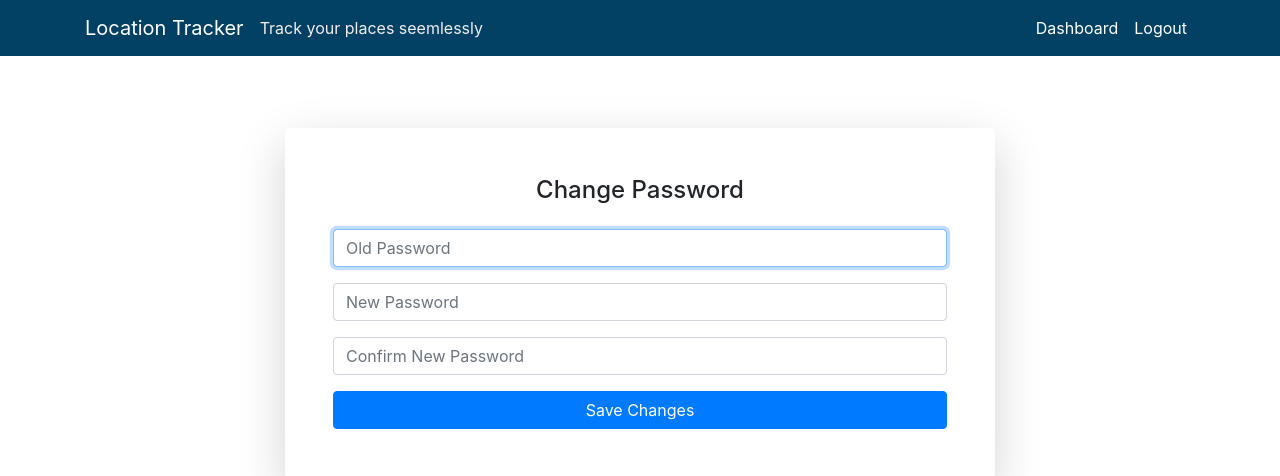
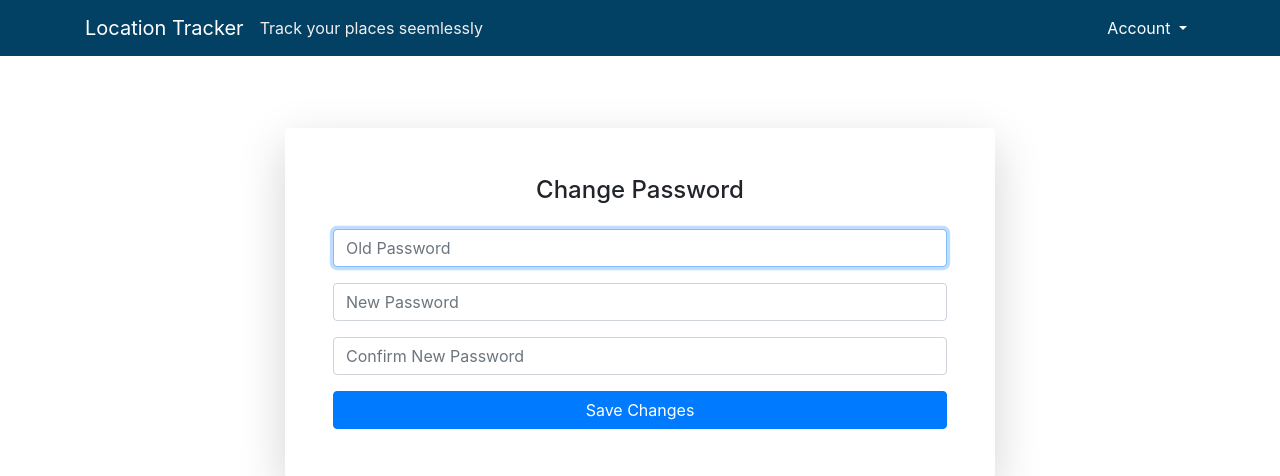
Before and after one commit to Shah-imran/Django---Location-Tracker, a Django app: page /change-password/ in a window 1280 px wide. Shown: the top 476 px of the page. Run offline with Django 3.2, Linux system fonts and the light colour scheme; a user stored in the database is signed in; some libraries are stand-ins or nearby versions.

Commit message:
nav bar changed

```diff
--- a/location/static/main.css
+++ b/location/static/main.css
@@ -29,3 +29,7 @@
 .nav-item .nav-link {
     color: #fff !important;
 }
+
+.dropdown-item.nav-dropdown:active {
+    background-color: #024064;
+}
--- a/location/templates/location/base.html
+++ b/location/templates/location/base.html
@@ -40,11 +40,16 @@
                 <div class="collapse navbar-collapse" id="navbarNav">
                     <ul class="navbar-nav ml-auto">
                         {% if request.user.is_authenticated %}
-                        <li class="nav-item">
-                            <a class="nav-link" href="{% url 'dashboard' %}">Dashboard</a>
-                        </li>
-                        <li class="nav-item">
-                            <a class="nav-link" href="{% url 'logout_user' %}">Logout</a>
+                        <li class="nav-item dropdown">
+                            <a class="nav-link dropdown-toggle" href="#" id="navbarDropdown" role="button" data-toggle="dropdown" aria-haspopup="true" aria-expanded="false">
+                                Account
+                            </a>
+                            <div class="dropdown-menu" aria-labelledby="navbarDropdown">
+                                <a class="dropdown-item nav-dropdown" href="{% url 'dashboard' %}">Dashboard</a>
+                                <a class="dropdown-item nav-dropdown" href="{% url 'change_password' %}">Change Password</a>
+                                <div class="dropdown-divider"></div>
+                                <a class="dropdown-item nav-dropdown" href="{% url 'logout_user' %}">Logout</a>
+                            </div>
                         </li>
                         {% else %}
                         <li class="nav-item">
--- a/location/views.py
+++ b/location/views.py
@@ -6,10 +6,13 @@ from django.contrib.auth.forms import PasswordChangeForm
 from .models import *
 
 def home(request):
-	context = {
+    if not request.user.is_authenticated:
+        return redirect('sign_in')
+    return redirect('dashboard')
+	# context = {
 
-	}
-	return render(request, "location/home.html", context)
+	# }
+	# return render(request, "location/home.html", context)
 
 
 def dashboard(request):
```
Also changed, not shown: db.sqlite3.
